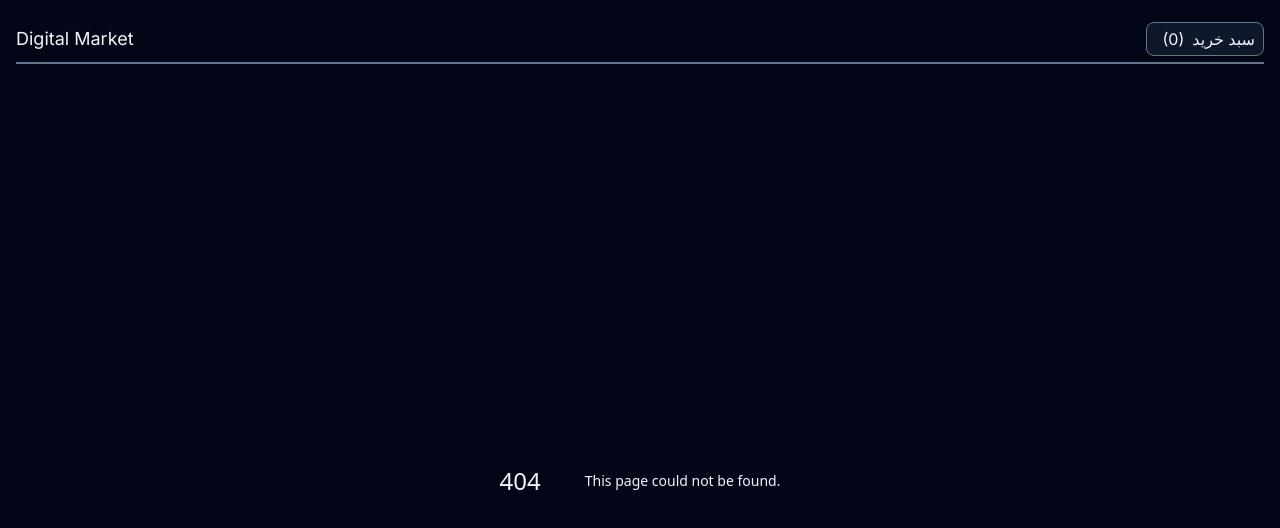
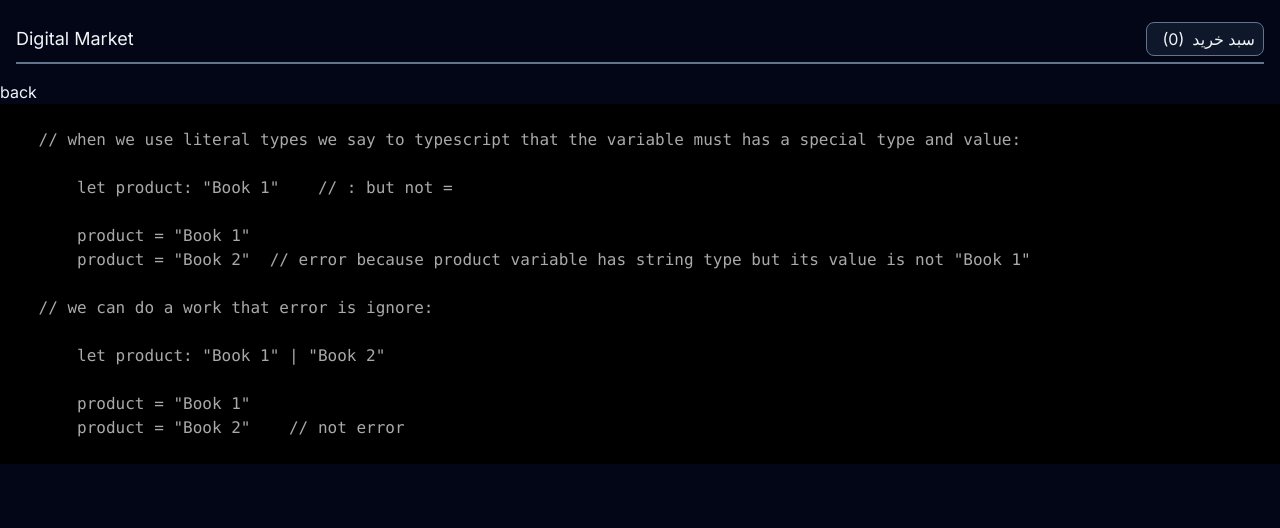
Before and after one commit to arefmaghdam/review-of-ts-nextjs13, a Next.js app: page /components/typescript/literal-types in a window 1280 px wide. Before the commit this address had no page. Shown: the top 528 px of the page. Built offline with nearby package versions, Linux system fonts and the light colour scheme.

Commit message:
feat: review of typescript literal types

```diff
--- a/src/app/components/providers/ts-provider.tsx
+++ b/src/app/components/providers/ts-provider.tsx
@@ -21,6 +21,7 @@ const TSProvider: FC = () => {
         type-vs-interface
       </Link>
       <Link href="/components/typescript/type-fusion">type-fusion</Link>
+      <Link href="/components/typescript/literal-types">literal-types</Link>
     </div>
   );
 };
--- /dev/null
+++ b/src/app/components/typescript/literal-types/page.tsx
@@ -0,0 +1,31 @@
+import React, { FC } from "react";
+import CodePreview from "../../code-preview/code-preview";
+import Link from "next/link";
+
+const LiteralTypes: FC = () => {
+  return (
+    <div>
+      <Link href="/">back</Link>
+      <CodePreview
+        imgURL=""
+        content={`
+    // when we use literal types we say to typescript that the variable must has a special type and value:
+
+        let product: "Book 1"    // : but not =
+
+        product = "Book 1"
+        product = "Book 2"  // error because product variable has string type but its value is not "Book 1"
+
+    // we can do a work that error is ignore:
+
+        let product: "Book 1" | "Book 2"
+
+        product = "Book 1"
+        product = "Book 2"    // not error
+      `}
+      />
+    </div>
+  );
+};
+
+export default LiteralTypes;
```
